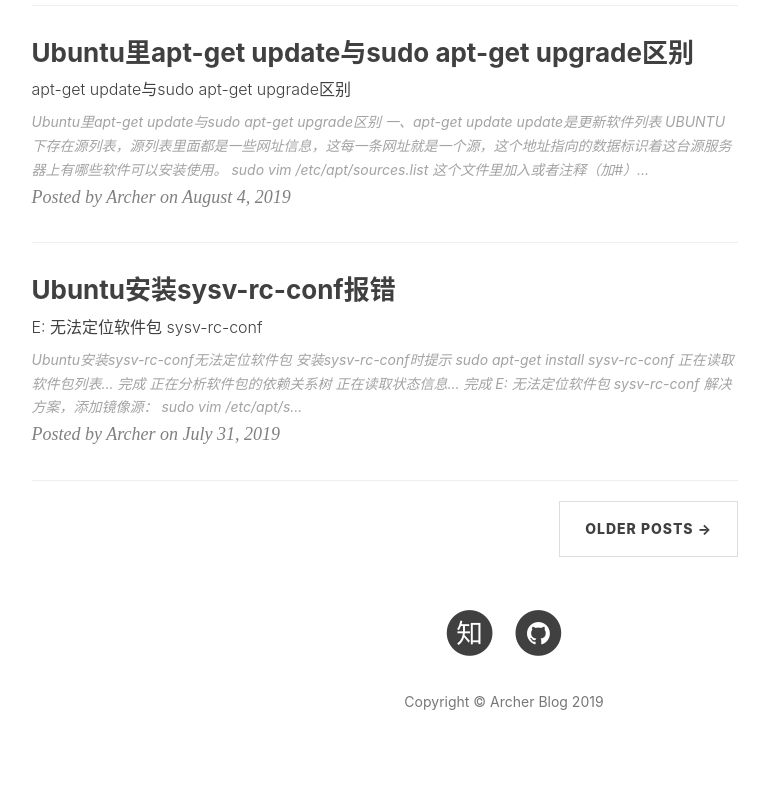
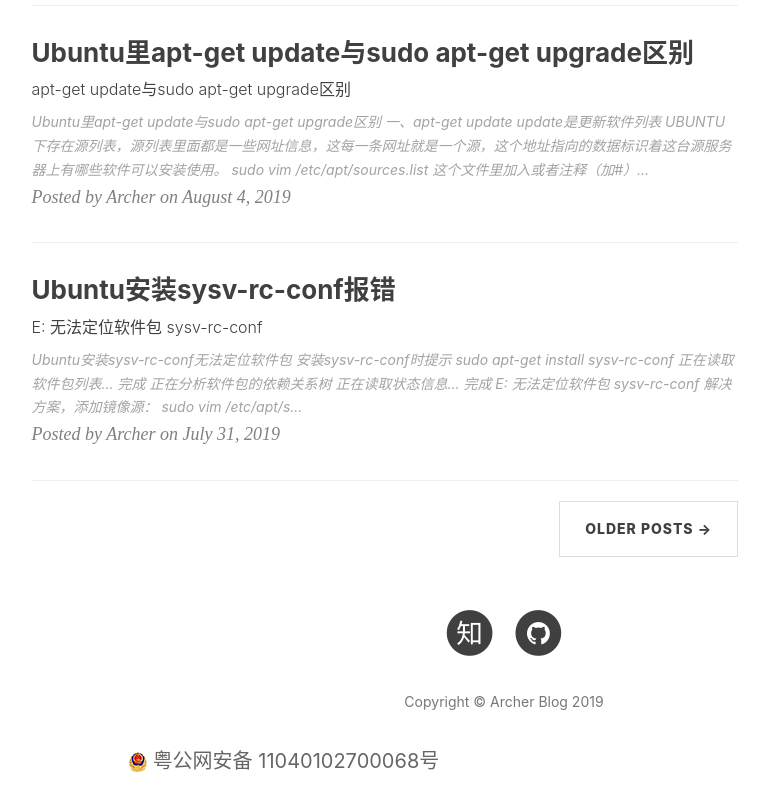
Before and after one commit to tangheng1995/tangheng1995.github.io, a Jekyll site: the page built from index.html, in a window 1280 px wide and 900 px high, scrolled down 2274 px. Shown: the top 811 px of the window, without its empty margins (136-905 px from the left). Built offline with Jekyll 4.4.1, drawn with Linux system fonts in a browser that asks for light colours; nearby versions of some CDN libraries; the list of posts is cut into pages by our own code; comment, search, counter and statistics services are not loaded.

Commit message:
Update footer.html

```diff
--- a/_includes/footer.html
+++ b/_includes/footer.html
@@ -79,6 +79,8 @@
 <!--                        src="https://ghbtns.com/github-btn.html?user=huxpro&repo=huxpro.github.io&type=star&count=true" >-->
 <!--                    </iframe>-->
                 </p>
+                <p><img src="https://github.com/tangheng1995/tangheng1995.github.io/blob/master/img/gh.jpg?raw=true">
+<a href=http://www.beian.gov.cn/portal/registerSystemInfo?recordcode=11040102700068 target="_blank" style="color:#666">粤公网安备 11040102700068号</a></p>
             </div>
         </div>
     </div>
```
